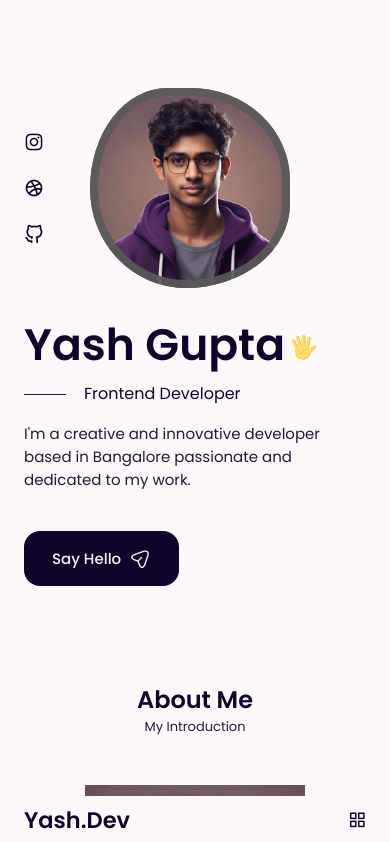
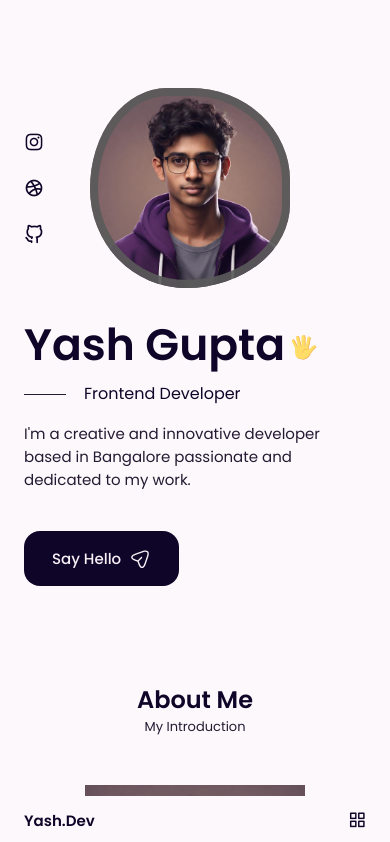
Before and after one commit to gyash21/THE-PORTFOLIO, a React (Create React App) app: page / in a window 390 px wide. Shown: the top 842 px of the page. Built offline with nearby package versions, Linux system fonts and the light colour scheme.

Commit message:
update- logo size on small screens

```diff
--- a/src/components/header/header.css
+++ b/src/components/header/header.css
@@ -112,6 +112,10 @@
         gap: 2rem;
     }
 
+    .nav__logo{
+        font-size: 100%;
+        font-weight: 600;
+    }
 
     .nav__icon{
         font-size: 1.2rem;
@@ -160,6 +164,10 @@
         column-gap: 0;
     }
 
+    .nav__logo{
+        font-size: 100%;
+        font-weight: 600;
+    }
 
 
     }
```
